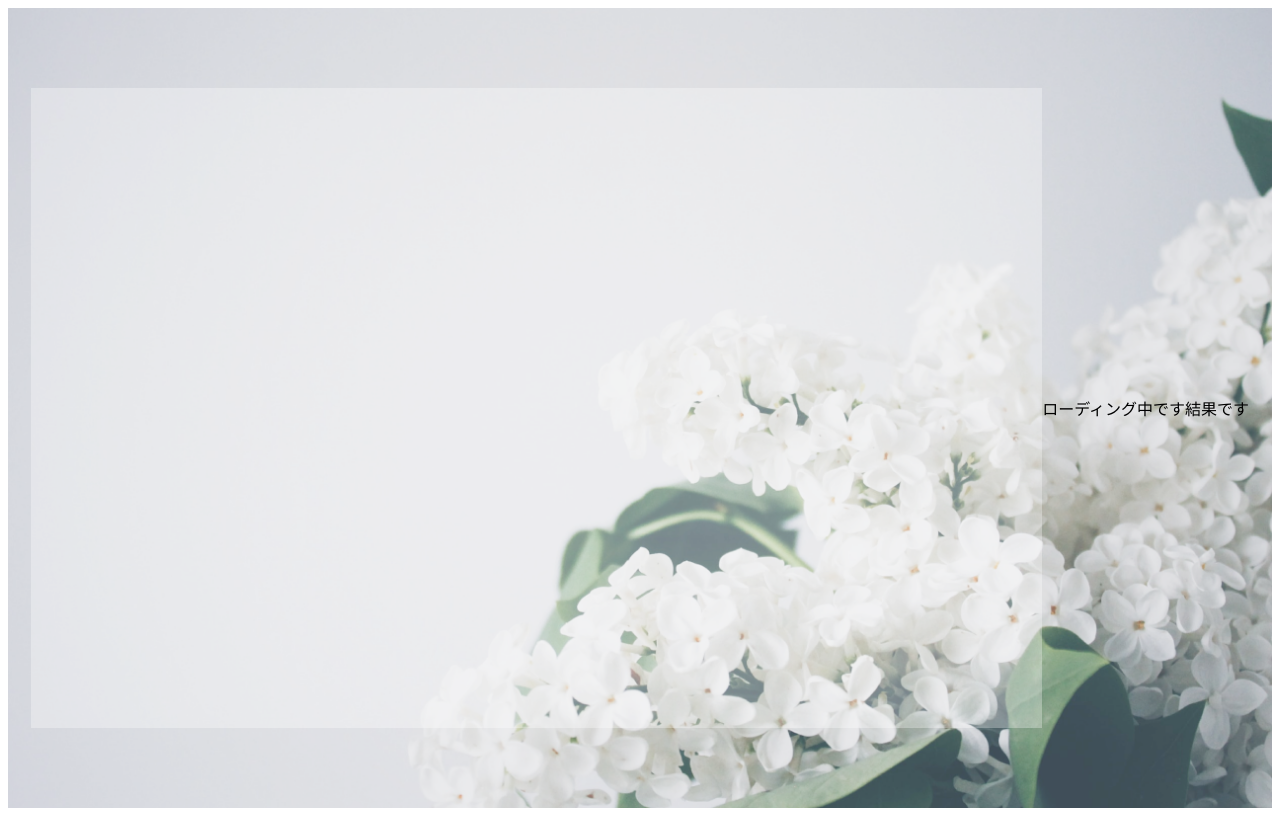
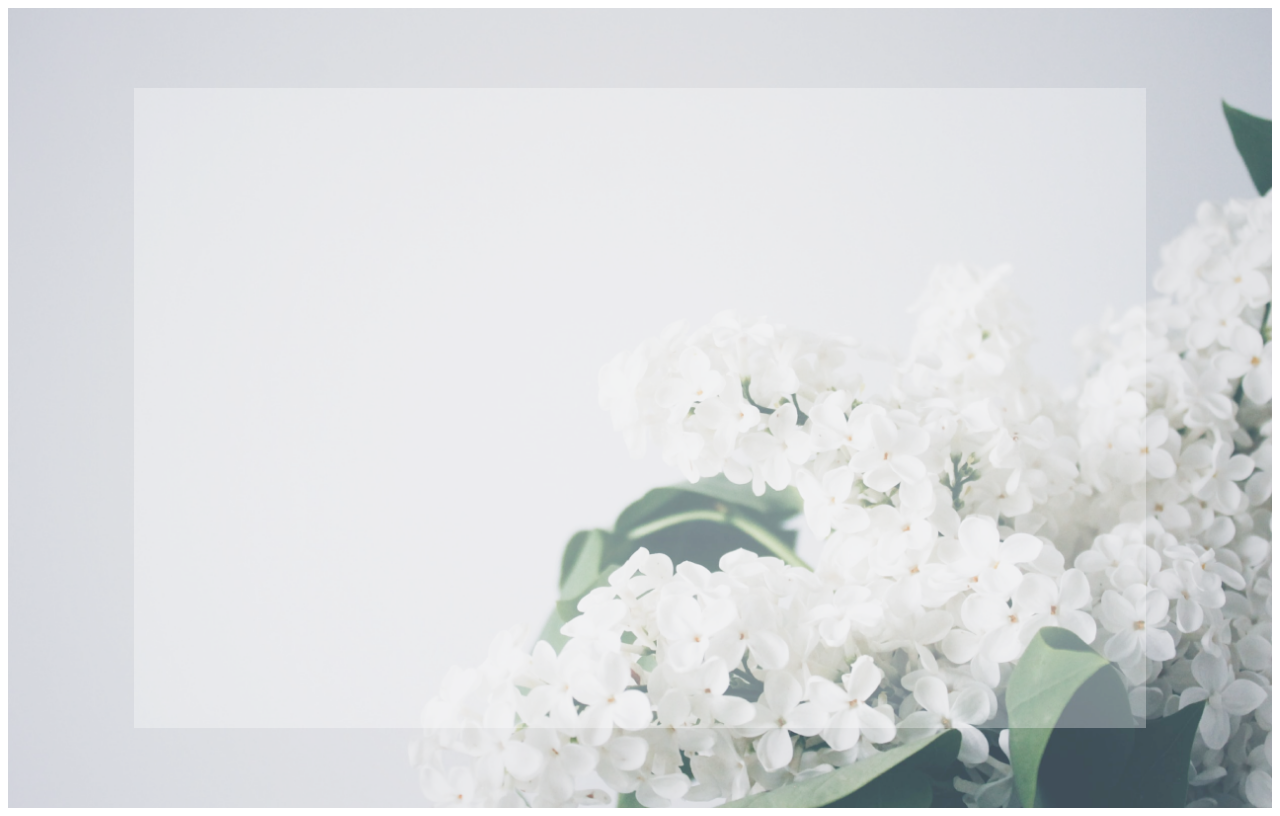
Before and after one commit to jack-app/jackHack2023, a Next.js app in the folder frontend/: page /search in a window 1280 px wide. Built offline with nearby package versions, Linux system fonts and the light colour scheme.

Commit message:
検索ページの表示非表示を制御

```diff
--- a/frontend/components/result.tsx
+++ b/frontend/components/result.tsx
@@ -1,6 +1,15 @@
 import React from "react";
 
-export const Result: React.FC = () => {
+interface ResultProps {
+  result: {
+    name: string;
+    image: string;
+    flower_symbolism: string;
+    example: string;
+  };
+}
+
+export const Result: React.FC<ResultProps> = (result) => {
   return (
     <>
       <div>結果です</div>
--- a/frontend/pages/search/index.tsx
+++ b/frontend/pages/search/index.tsx
@@ -1,17 +1,29 @@
-import React from "react";
+import React, { useState } from "react";
 import background from "../../public/background_image.png";
 import { Result } from "../../components/result";
 import { Forms } from "../../components/forms";
 import { Loading } from "../../components/loading";
 
+interface ResultType {
+  name: string;
+  image: string;
+  flower_symbolism: string;
+  example: string;
+}
+
 export default function Search() {
+  const [isLoading, setIsLoading] = useState<boolean>(false);
+  const [result, setResult] = useState<ResultType | null>(null);
+
   return (
     <>
-      <div className="container">
-        <Forms />
-        <Loading />
-        <Result />
-      </div>
+      {
+        <div className="container">
+          {!isLoading && !result && <Forms />}
+          {isLoading && <Loading />}
+          {result && <Result result={result} />}
+        </div>
+      }
 
       <style jsx>{`
         .container {
```
